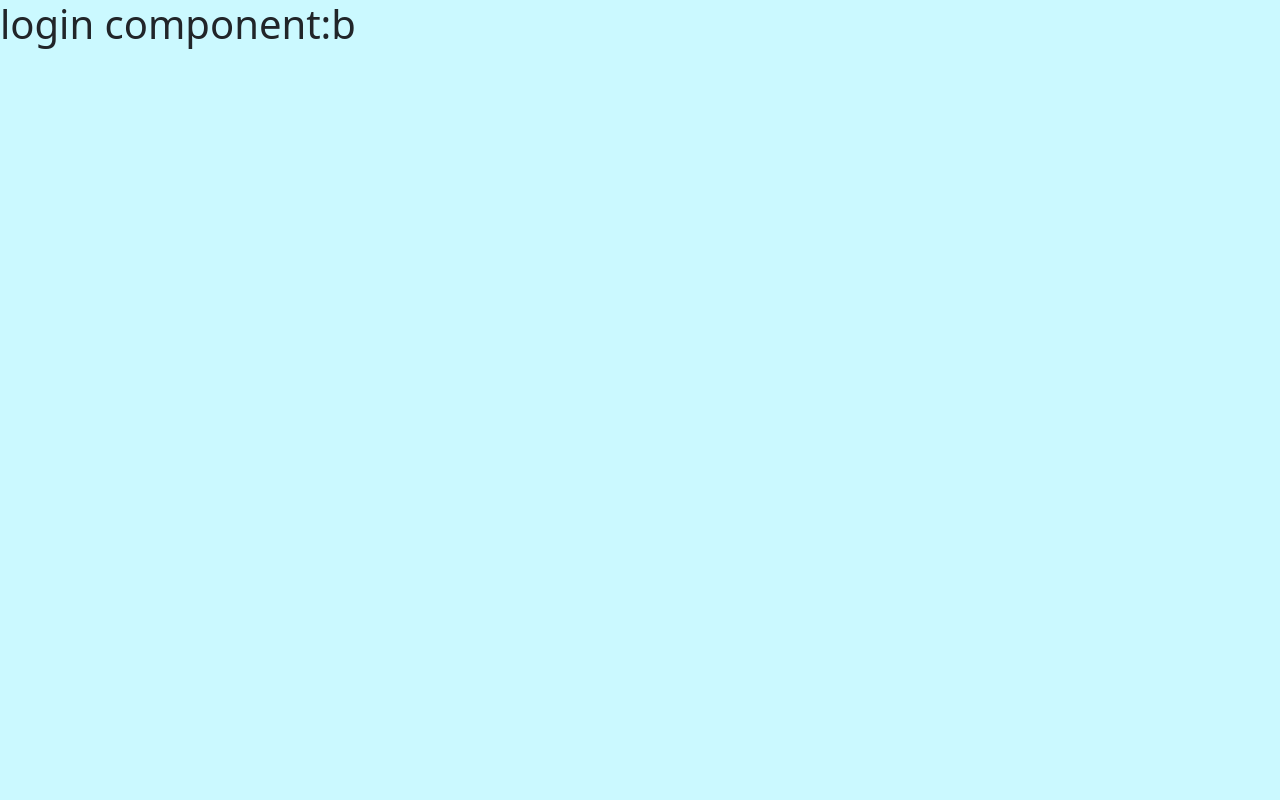
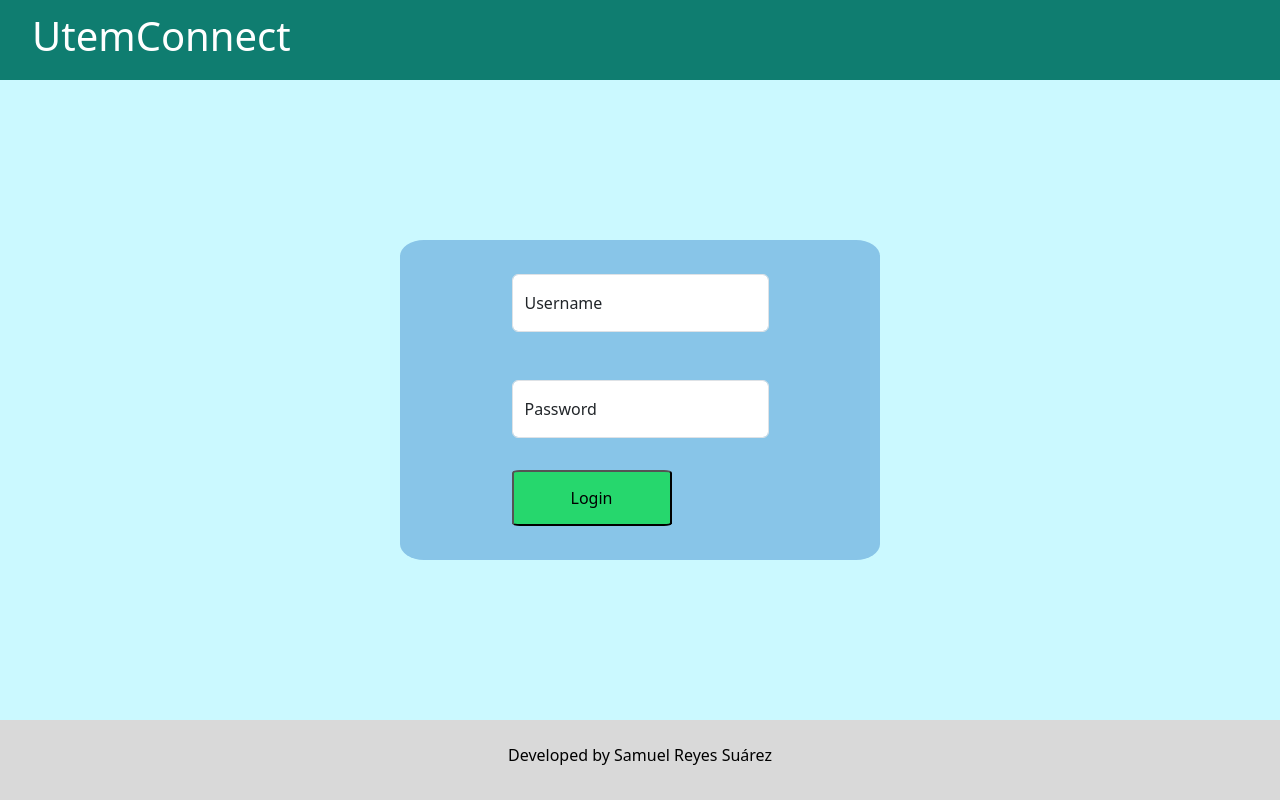
Before and after one commit to sam-rsuarez10/utem-connect-web, a Vue app: page /login in a window 1280 px wide. Built offline with nearby package versions, Linux system fonts and the light colour scheme.

Commit message:
Add login view template

```diff
--- a/src/components/Footer.vue
+++ b/src/components/Footer.vue
@@ -0,0 +1,17 @@
+<template>
+    <footer>
+        <h6>Developed by Samuel Reyes Suárez</h6>
+    </footer>
+</template>
+
+<style scoped>
+footer {
+    background-color: #D9D9D9;
+    color: black;
+    padding: 10px;
+    display: flex;
+    justify-content: center;
+    align-items: center;
+    height: 5rem;
+}
+</style>
--- a/src/views/CoverView.vue
+++ b/src/views/CoverView.vue
@@ -1,3 +1,8 @@
+<script setup>
+import Footer from '../components/Footer.vue'
+
+</script>
+
 <template>
     <div id="app">
         <header>
@@ -15,9 +20,8 @@
                 </div>
             </div>
         </main>
-        <footer>
-            <h6>Developed by Samuel Reyes Suárez</h6>
-        </footer>
+
+        <Footer />
     </div>
 </template>
 
@@ -72,14 +76,4 @@ main {
     height: 3.5rem;
     border-radius: 5%;
 }
-
-footer {
-    background-color: #D9D9D9;
-    color: black;
-    padding: 10px;
-    display: flex;
-    justify-content: center;
-    align-items: center;
-    height: 5rem;
-}
 </style>
--- a/src/views/LoginView.vue
+++ b/src/views/LoginView.vue
@@ -1,9 +1,90 @@
 <script setup>
+import Footer from '../components/Footer.vue'
+
 </script>
 
 <template>
-    <h1>login component:b</h1>
+    <div id="app">
+        <header>
+            <h1 id="header-title">UtemConnect</h1>
+        </header>
+
+        <main>
+            <div class="container">
+                <div class="login-container">
+                    <div class="form-floating mb-3">
+                        <input type="text" class="form-control" id="floatingInput" placeholder="Username">
+                        <label for="floatingInput">Username</label>
+                    </div>
+                    <div class="form-floating">
+                        <input type="password" class="form-control" id="floatingPassword" placeholder="Password">
+                        <label for="floatingPassword">Password</label>
+                    </div>
+                    <button id="login-button">Login</button>
+                </div>
+            </div>
+        </main>
+
+        <Footer />
+    </div>
 </template>
 
 <style scoped>
+#app {
+    display: flex;
+    flex-direction: column;
+    min-height: 100vh;
+}
+
+header {
+    display: flex;
+
+    #app {
+        display: flex;
+        flex-direction: column;
+        min-height: 100vh;
+    }
+
+    background-color: #0F7D70;
+    height: 5rem;
+    width: 100%;
+    align-items: center;
+    color: white;
+}
+
+#header-title {
+    padding-left: 2rem;
+}
+
+main {
+    flex-grow: 1;
+    display: flex;
+    justify-content: center;
+    align-items: center;
+}
+
+.container {
+    background-color: #88C5E8;
+    display: flex;
+    align-items: center;
+    justify-content: center;
+    flex-direction: column;
+    gap: 5rem;
+    width: 30rem;
+    height: 20rem;
+    border-radius: 5%;
+}
+
+.login-container {
+    display: flex;
+    flex-direction: column;
+    gap: 2rem;
+}
+
+#login-button {
+    background-color: #26D76D;
+    width: 10rem;
+    height: 3.5rem;
+    border-radius: 5%;
+}
 </style>
```
